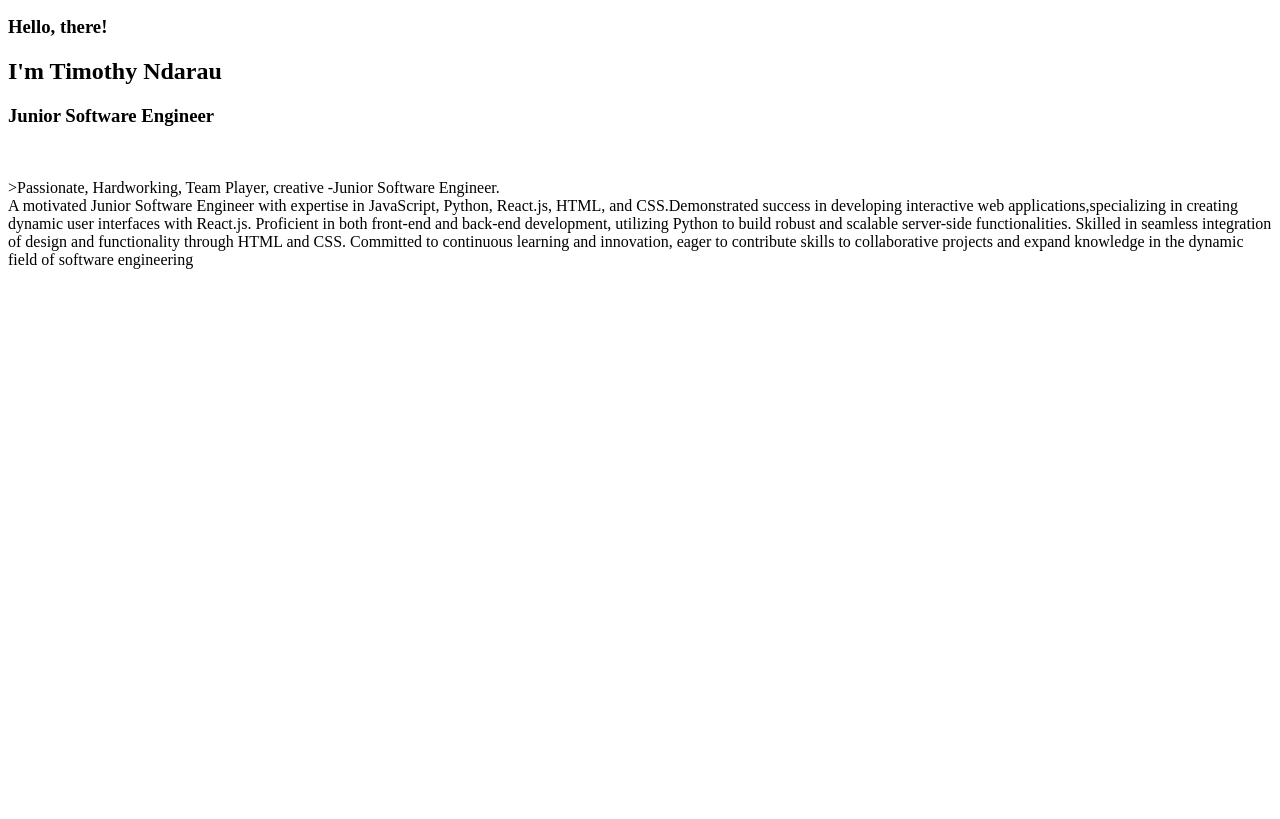
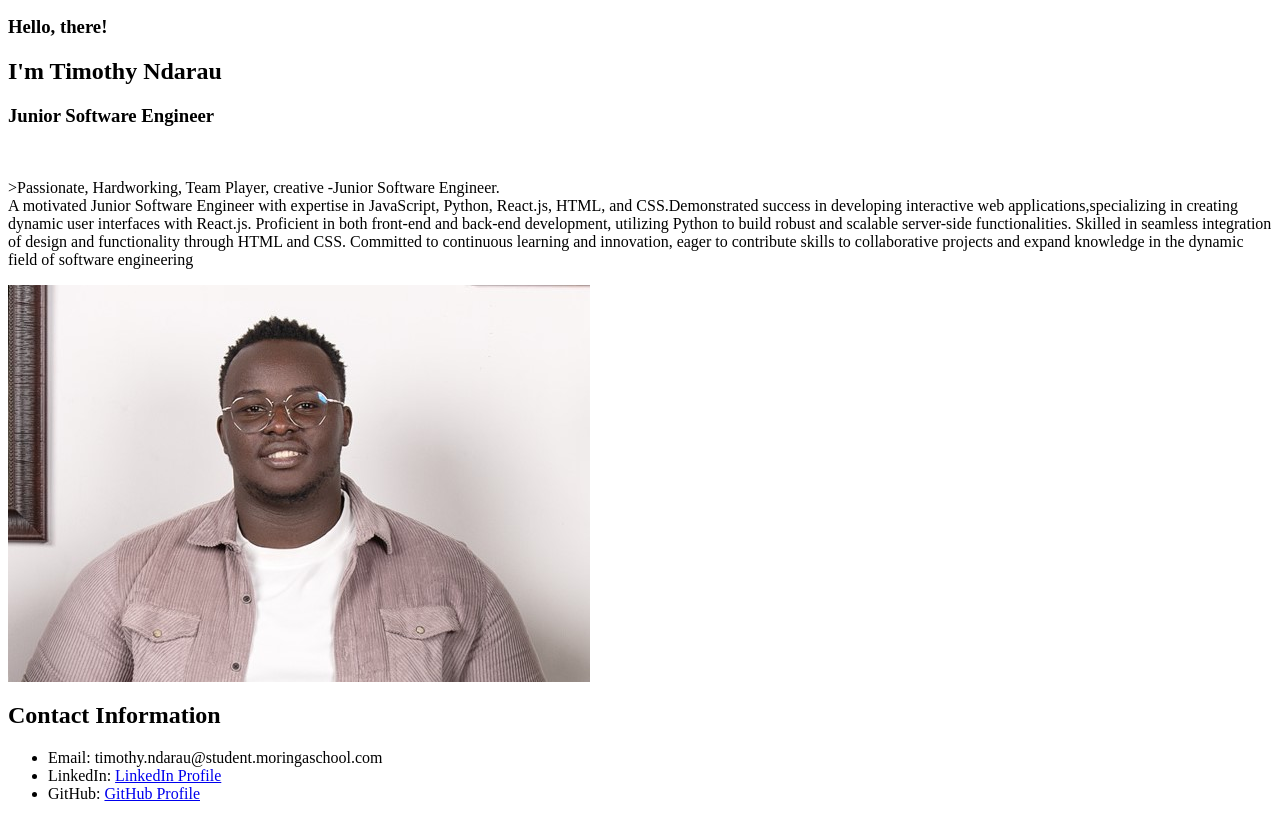
Before and after one commit to timothyndarau/take2, a plain HTML site: page index.html in a window 1280 px wide. Shown: the part 47-866 px from the top of the page. Before the commit the page ends 800 px from the top, so only its background shows below. Drawn offline with Linux system fonts and the light colour scheme.

Commit message:
html file updated

```diff
--- a/index.html
+++ b/index.html
@@ -30,9 +30,19 @@
 
             </div>
             <div class="image-container">
-                <img src=""
+                <img src="take2/rizzla.jpg" alt="Timothy" >
              </div>
         </section>
 
+        <section>
+            <h2>Contact Information</h2>
+            <ul>
+              <li>Email: timothy.ndarau@student.moringaschool.com  </li>
+              <li>LinkedIn: <a href="https://www.linkedin.com/in/timothy-ndarau-669246285/" target="_blank">LinkedIn Profile</a></li>
+              <li>GitHub: <a href="https://github.com/timothyndarau" target="_blank">GitHub Profile</a></li>
+            </ul>
+          </section>
+
+
     </body>
 </html>
```
Also changed, not shown: rizzla.jpg (added).
